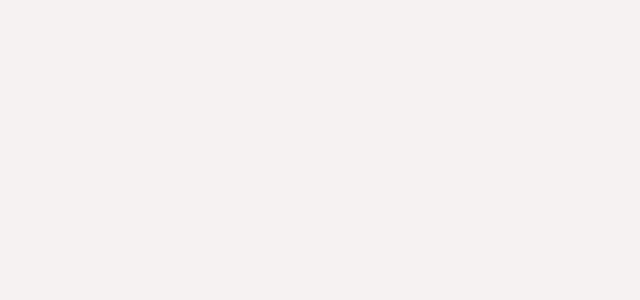
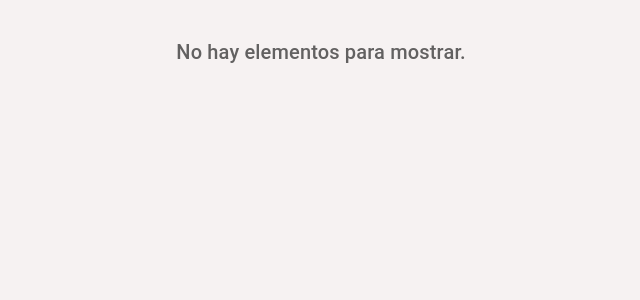
Before and after one commit to val132005/SRF_TO_DO_LIST, a React (Create React App) app in the folder my-app/: page /homeLogged/photogallery in a window 1280 px wide. Before the commit this address had no page. Shown: the top 300 px of the page, without its empty margins (319-959 px from the left). Built offline with nearby package versions, Linux system fonts and the light colour scheme.

Commit message:
codigo funcional

```diff
--- a/my-app/src/App.js
+++ b/my-app/src/App.js
@@ -9,6 +9,7 @@ import client from './config/apolloClient';
 import CreateNewItem from './pages/CreateNewItem/Component/CreateNewItem.js';
 import EditItem from './pages/EditItem/Component/EditItem.js';
 import TaskTable from "./pages/TaskTable/Component/TaskTable.js";
+import PhotoGallery from './pages/PhotoGallery/Component/PhtoGallery.js'
 
 
 
@@ -17,6 +18,7 @@ const App = () => {
     <ApolloProvider client={client}>
       <Router>
         <Routes>
+          <Route path="/homeLogged/photogallery" element={<PhotoGallery />} />
           <Route path="/homeLogged/todolist" element={<TaskTable />} />
           <Route path="/homeLogged/todolist/edititem/:id" element={<EditItem />} />
           <Route path="/homeLogged/todolist/createnewitem" element={<CreateNewItem />} />
--- a/my-app/src/assets/ResponsiveAppBarLogged.js
+++ b/my-app/src/assets/ResponsiveAppBarLogged.js
@@ -18,7 +18,7 @@ import AccountCircleIcon from '@mui/icons-material/AccountCircle';
 const pages = [
   { name: 'Inicio', path: '/homeLogged' },
   { name: 'Tareas', path: '/homeLogged/todolist' },
-  { name: 'Galeria', path: '/login' }, ];
+  { name: 'Galeria', path: '/homeLogged/photogallery' }, ];
 const settings = [
   { name: 'Perfil', path: '/login' },
   { name: 'Cerrar Sesion', path: '/' },];
--- /dev/null
+++ b/my-app/src/pages/PhotoGallery/Component/PhtoGallery.js
@@ -0,0 +1,75 @@
+import React from "react";
+import {
+  Card,
+  CardActions,
+  CardContent,
+  CardMedia,
+  Button,
+  Typography,
+} from "@mui/material";
+import AddCircleIcon from "@mui/icons-material/AddCircle";
+import DeleteIcon from "@mui/icons-material/Delete";
+import EditIcon from "@mui/icons-material/Edit";
+import "../Style/PhotoGallery.css";
+
+const CardList = ({ items = [], onAdd, onEdit, onDelete }) => {
+  // Aseguramos que items tenga un valor predeterminado como un array vacío
+  return (
+    <div className="card-container">
+      {items.length > 0 ? (
+        items.map((item) => (
+          <div className="card-item" key={item.id}>
+            <Card>
+              <CardMedia
+                component="img"
+                height="140"
+                image={item.image || "https://via.placeholder.com/300"}
+                alt={item.title}
+              />
+              <CardContent>
+                <Typography gutterBottom variant="h5" component="div">
+                  {item.title}
+                </Typography>
+                <Typography variant="body2" color="text.secondary">
+                  {item.description}
+                </Typography>
+              </CardContent>
+              <CardActions>
+                <Button
+                  size="small"
+                  color="primary"
+                  startIcon={<AddCircleIcon />}
+                  onClick={() => onAdd(item.id)}
+                >
+                  Agregar
+                </Button>
+                <Button
+                  size="small"
+                  color="secondary"
+                  startIcon={<EditIcon />}
+                  onClick={() => onEdit(item.id)}
+                >
+                  Editar
+                </Button>
+                <Button
+                  size="small"
+                  color="error"
+                  startIcon={<DeleteIcon />}
+                  onClick={() => onDelete(item.id)}
+                >
+                  Eliminar
+                </Button>
+              </CardActions>
+            </Card>
+          </div>
+        ))
+      ) : (
+        <Typography variant="h6" color="textSecondary" style={{ textAlign: "center", marginTop: "20px" }}>
+          No hay elementos para mostrar.
+        </Typography>
+      )}
+    </div>
+  );
+};
+
+export default CardList;
--- /dev/null
+++ b/my-app/src/pages/PhotoGallery/Style/PhotoGallery.css
@@ -0,0 +1,11 @@
+.card-container {
+    display: flex;
+    flex-wrap: wrap; /* Permite que las cards se ajusten a varias filas */
+    justify-content: center; /* Centra las cards horizontalmente */
+    gap: 16px; /* Espacio entre las cards */
+    padding: 16px;
+  }
+
+  .card-item {
+    width: 300px; /* Ancho fijo para las cards */
+  }
```
Also changed, not shown: my-app/bd.js (+29 -25 lines).
